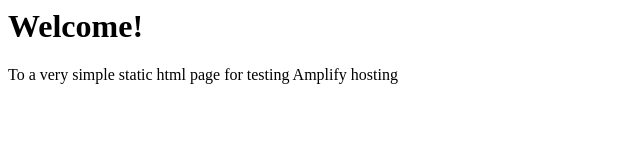
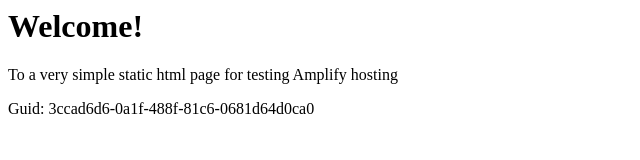
Before and after one commit to aws-aemilia-bom/Github-PR-Commit-Integration-Test-DoNotTouch-Gith-P5X5MO5I-v1-prod-ap-south-1, a website: page src/index.html in a window 1280 px wide. Shown: the whole page, without its empty margins (0-640 px from the left). Drawn offline with Linux system fonts and the light colour scheme.

Commit message:
commit from integ tests

```diff
--- a/src/index.html
+++ b/src/index.html
@@ -1,3 +1,5 @@
+
+
 <html lang="en">
 
 <head>
@@ -10,6 +12,6 @@
 <body>
     <h1>Welcome!</h1>
     <p>To a very simple static html page for testing Amplify hosting</p>
-</body>
+    <p>Guid: 3ccad6d6-0a1f-488f-81c6-0681d64d0ca0</p></body>
 
 </html>
```
